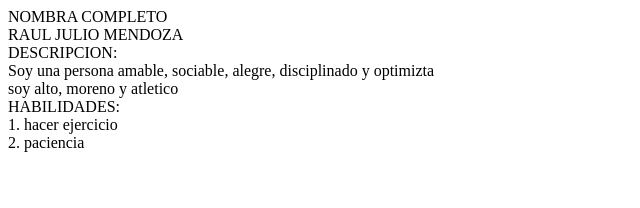
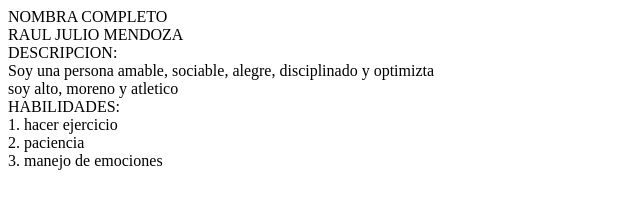
Before and after one commit to rauljm05/rubrica_01, a plain HTML site: page index.html in a window 1280 px wide. Shown: the whole page, without its empty margins (0-640 px from the left). Drawn offline with Linux system fonts and the light colour scheme.

Commit message:
septimo commit

```diff
--- a/index.html
+++ b/index.html
@@ -14,5 +14,6 @@
     <div>HABILIDADES:</div>
     <div>1. hacer ejercicio</div>
     <div>2. paciencia</div>
+    <div>3. manejo de emociones</div>
 </body>
 </html>
```
